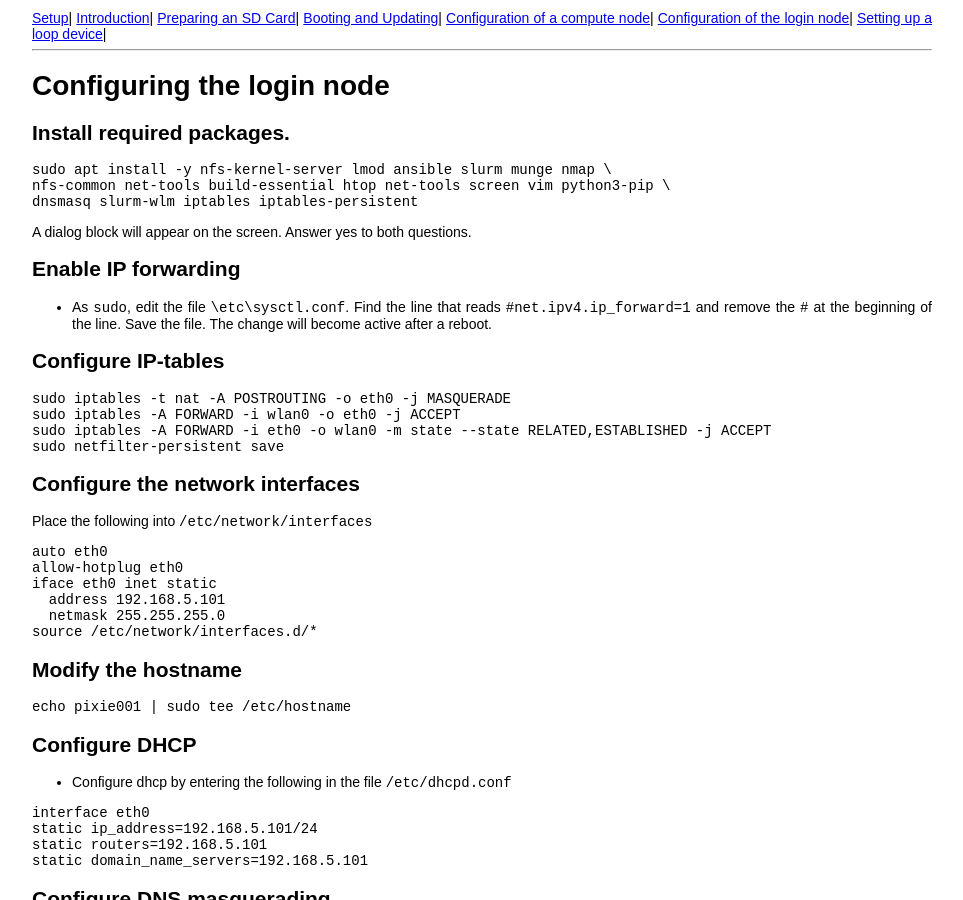
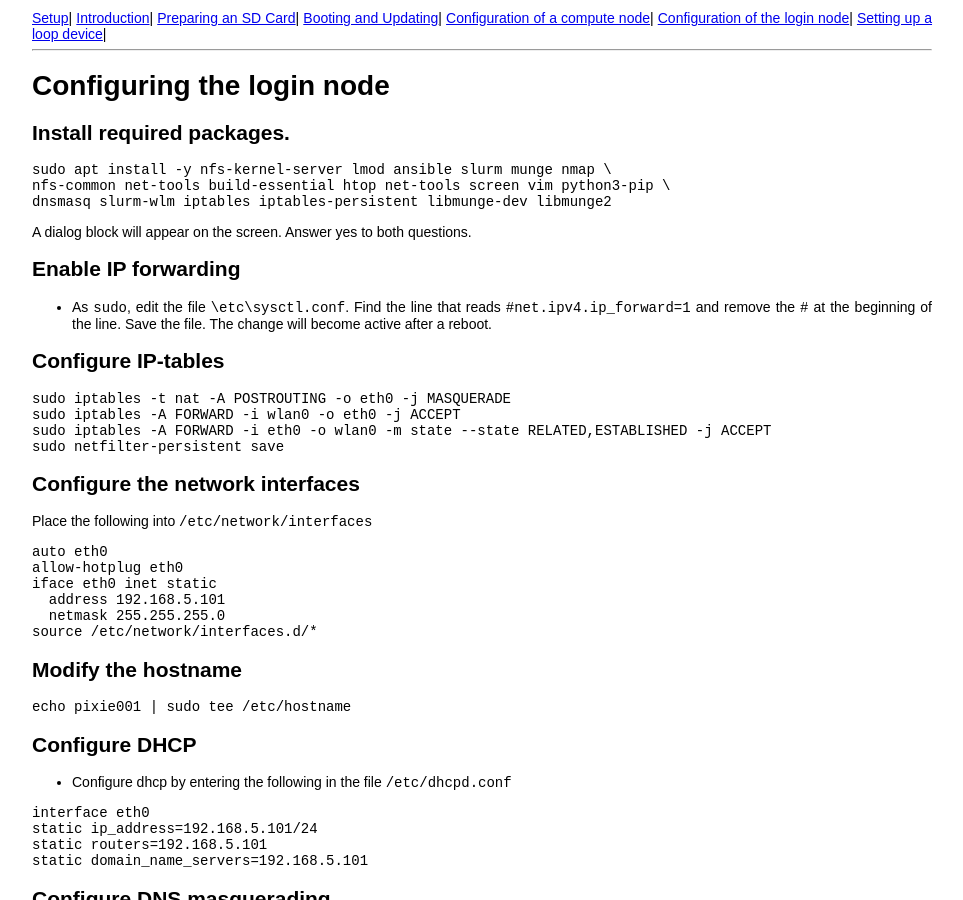
Before and after one commit to carpentriesoffline/Building_a_miniHPC_for_Training, a Jekyll site: the page built from 05-configurationLogin.md, in a window 1280 px wide and 900 px high. Shown: the whole window, without its empty margins (158-1121 px from the left). Built offline with Jekyll 4.4.1, drawn with Linux system fonts in a browser that asks for light colours.

Commit message:
Update 05-configurationLogin.md

````diff
--- a/05-configurationLogin.md
+++ b/05-configurationLogin.md
@@ -8,7 +8,7 @@ title: Configuring the login node
 ```bash
 sudo apt install -y nfs-kernel-server lmod ansible slurm munge nmap \
 nfs-common net-tools build-essential htop net-tools screen vim python3-pip \
-dnsmasq slurm-wlm iptables iptables-persistent
+dnsmasq slurm-wlm iptables iptables-persistent libmunge-dev libmunge2
 ```
 
 A dialog block will appear on the screen. Answer yes to both questions.
````
